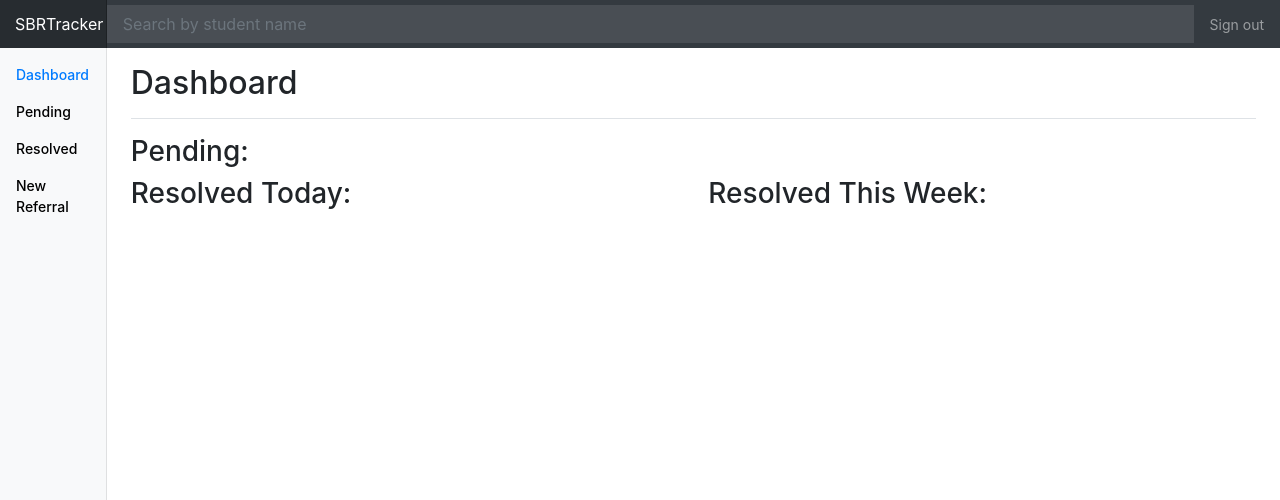
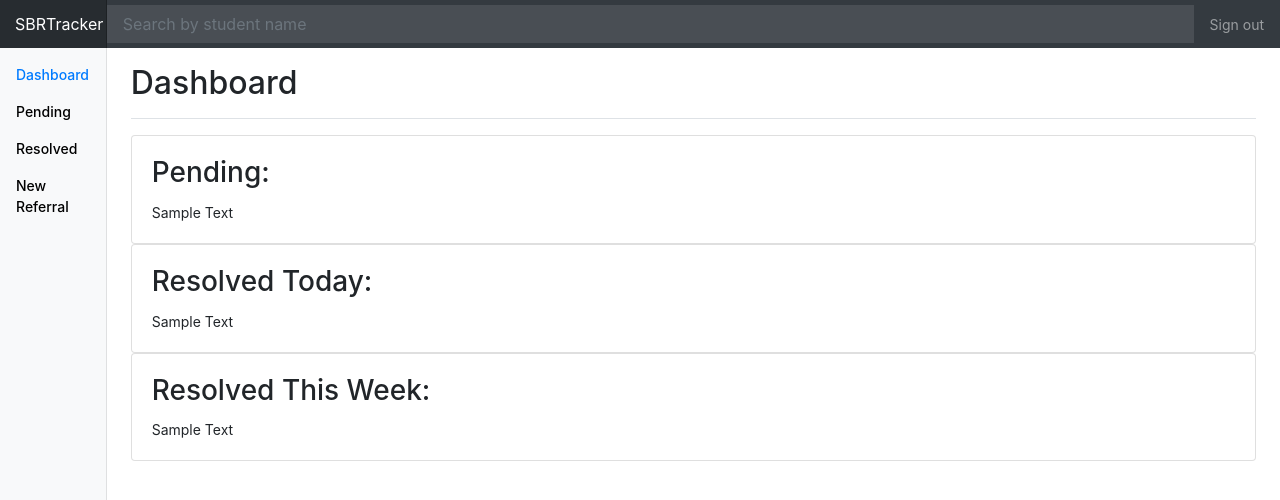
Before and after one commit to alexisr93/SBRTracker-Front-end, a React (Create React App) app: page /dashboard in a window 1280 px wide. Shown: the top 500 px of the page. Built offline with nearby package versions, Linux system fonts and the light colour scheme.

Commit message:
Minor changes to DashBoard

```diff
--- a/src/DashBoard.js
+++ b/src/DashBoard.js
@@ -14,17 +14,36 @@ class DashBoard extends React.Component {
         <div className="d-flex justify-content-between flex-wrap flex-md-nowrap align-items-center pt-3 pb-2 mb-3 border-bottom">
           <h2 className="h2">Dashboard</h2>
         </div>
+
         <div className="row">
           <div className="col">
-            <h3>Pending: </h3>
+            <div class="card">
+              <div class="card-body">
+                <h3 class="card-title">Pending:</h3>
+                <p class="card-text">Sample Text</p>
+              </div>
+            </div>
+          </div>
+        </div>
+
+        <div className="row">
+          <div className="col">
+            <div class="card">
+              <div class="card-body">
+                <h3 class="card-title">Resolved Today:</h3>
+                <p class="card-text">Sample Text</p>
+              </div>
+            </div>
           </div>
         </div>
         <div className="row">
           <div className="col">
-            <h3>Resolved Today: </h3>
-          </div>
-          <div className="col">
-            <h3>Resolved This Week: </h3>
+            <div class="card">
+              <div class="card-body">
+                <h3 class="card-title">Resolved This Week:</h3>
+                <p class="card-text">Sample Text</p>
+              </div>
+            </div>
           </div>
         </div>
       </div>
```
